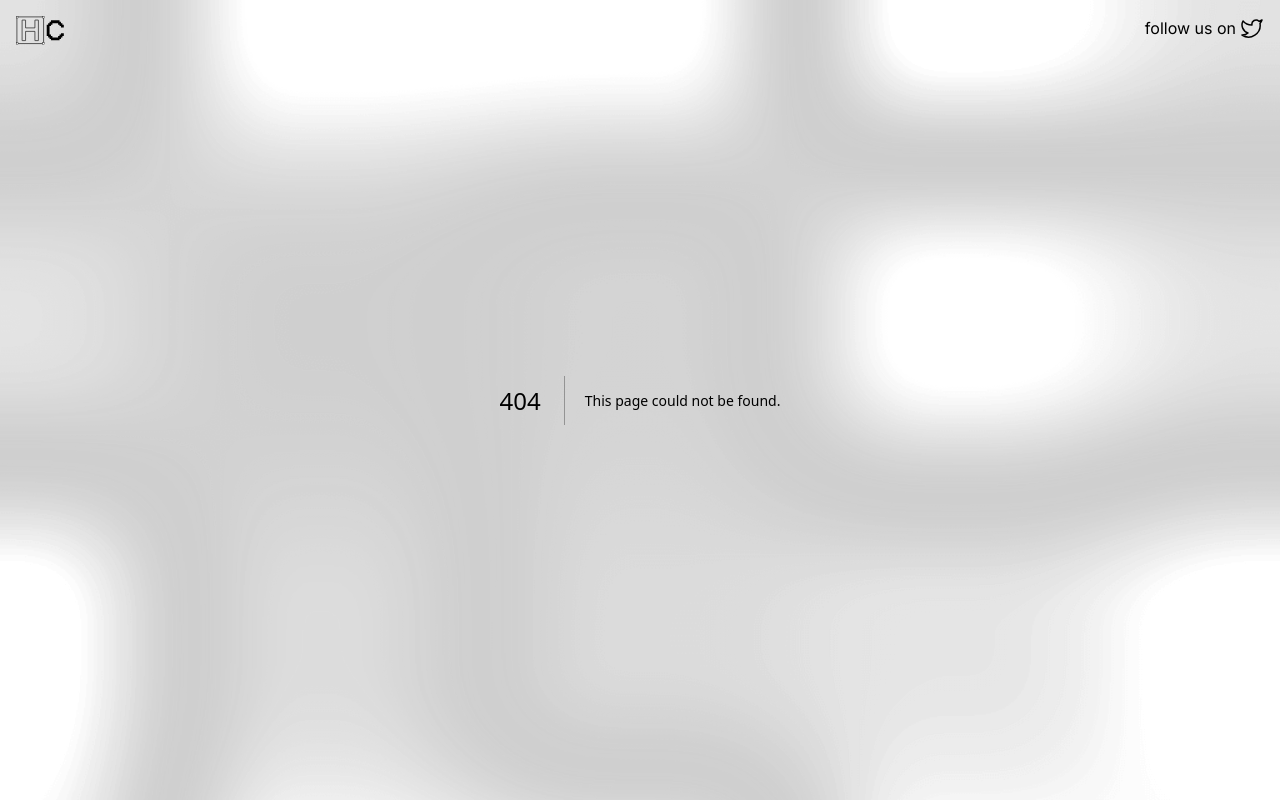
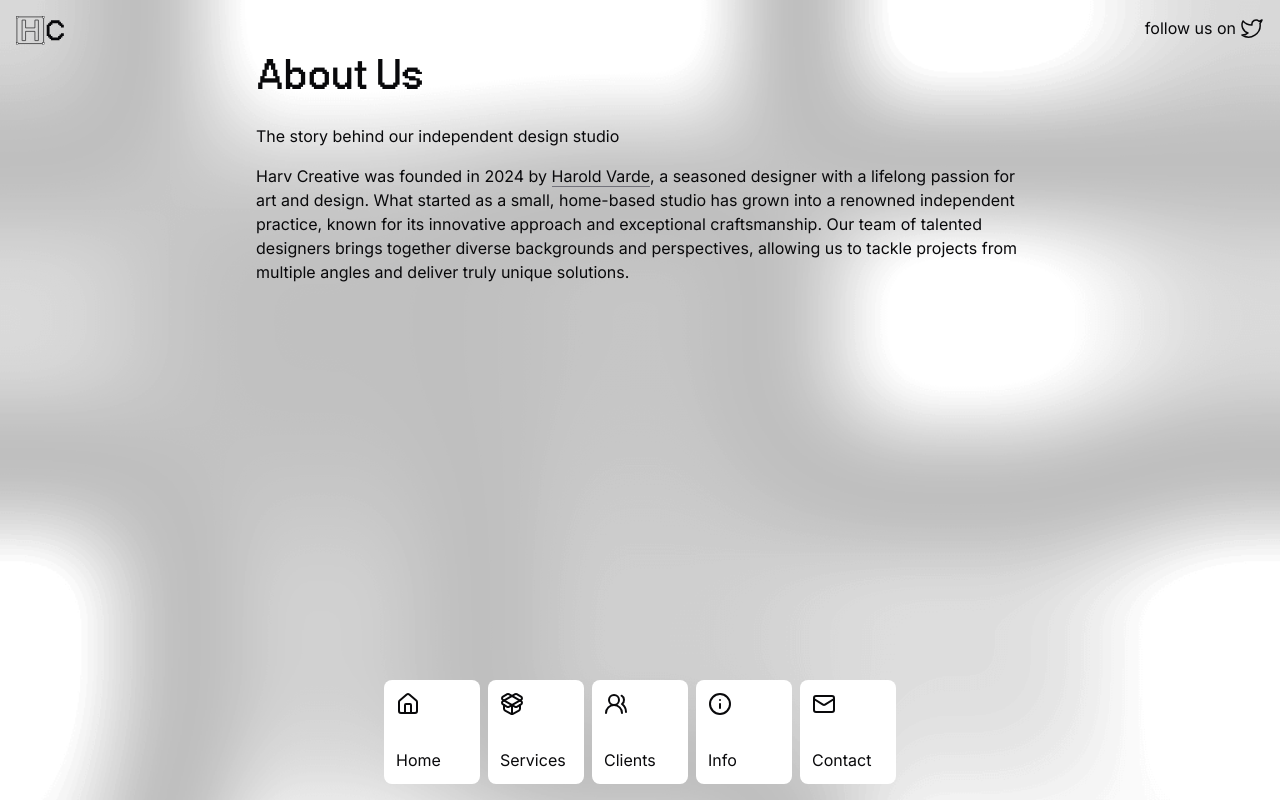
Before and after one commit to haroldjeshua/creative, a Next.js app: page /info in a window 1280 px wide. Before the commit this address had no page. Built offline with nearby package versions, Linux system fonts and the light colour scheme.

Commit message:
routes layout + page

```diff
--- /dev/null
+++ b/app/(routes)/clients/page.tsx
@@ -0,0 +1,16 @@
+export default function Page() {
+  return (
+    <section className="space-y-4">
+      <h1 className="font-display text-6xl">Clients</h1>
+      <h3>Trusted by leading brands and businesses</h3>
+      <p>
+        At Harv Creative, we take pride in the lasting partnerships we&apos;ve
+        forged with our clients. Our collaborative approach and unwavering
+        commitment to excellence have earned us the trust of leading brands and
+        businesses across various industries. We&apos;re honored to have worked
+        with these esteemed organizations and look forward to continuing to
+        deliver exceptional design solutions.
+      </p>
+    </section>
+  );
+}
--- /dev/null
+++ b/app/(routes)/contact/page.tsx
@@ -0,0 +1,15 @@
+export default function Page() {
+  return (
+    <section className="space-y-4">
+      <h1 className="font-display text-6xl">Get in Touch</h1>
+      <h3>Let&apos;s bring your design vision to life</h3>
+      <p>
+        We&apos;re excited to discuss your design needs and explore how our
+        expertise can elevate your brand. Whether you&apos;re looking to refresh
+        your brand identity, create a captivating website, or develop
+        eye-catching print materials, our team is ready to collaborate and bring
+        your ideas to life.
+      </p>
+    </section>
+  );
+}
--- /dev/null
+++ b/app/(routes)/info/page.tsx
@@ -0,0 +1,26 @@
+import Link from "next/link";
+
+export default function Page() {
+  return (
+    <section className="space-y-4">
+      <h1 className="font-display text-6xl">About Us</h1>
+      <h3>The story behind our independent design studio</h3>
+      <p>
+        Harv Creative was founded in 2024 by{" "}
+        <Link
+          href="https://harvio.vercel.app"
+          target="_blank"
+          className="border-b border-muted-foreground transition-colors hover:text-foreground/60"
+        >
+          Harold Varde
+        </Link>
+        , a seasoned designer with a lifelong passion for art and design. What
+        started as a small, home-based studio has grown into a renowned
+        independent practice, known for its innovative approach and exceptional
+        craftsmanship. Our team of talented designers brings together diverse
+        backgrounds and perspectives, allowing us to tackle projects from
+        multiple angles and deliver truly unique solutions.
+      </p>
+    </section>
+  );
+}
--- /dev/null
+++ b/app/(routes)/layout.tsx
@@ -0,0 +1,13 @@
+import React from "react";
+
+export default function RoutesLayout({
+  children,
+}: {
+  children: React.ReactNode;
+}) {
+  return (
+    <div className="mx-auto flex min-h-screen max-w-screen-md items-start justify-center pt-12">
+      {children}
+    </div>
+  );
+}
--- /dev/null
+++ b/app/(routes)/services/page.tsx
@@ -0,0 +1,15 @@
+export default function Page() {
+  return (
+    <section className="space-y-4">
+      <h1 className="font-display text-6xl">Services</h1>
+      <h3>Comprehensive services to elevate your brand and business</h3>
+      <p>
+        Our diverse range of design services caters to all your brand&apos;s
+        needs. From crafting compelling brand identities to developing
+        user-friendly websites and creating captivating print materials, we have
+        the expertise to bring your vision to life. Explore our offerings and
+        discover how we can help your business stand out in a crowded market.
+      </p>
+    </section>
+  );
+}
--- a/app/globals.css
+++ b/app/globals.css
@@ -79,6 +79,11 @@
   background-image: url("/texture.png");
   background-color: var(--background);
   background-size: cover;
-    opacity: 0.75;
   z-index: -1;
 }
+
+.stroke-text {
+  -webkit-text-stroke-width: 1px;
+  -webkit-text-stroke-color: var(--foreground);
+  color: transparent;
+}
--- a/app/layout.tsx
+++ b/app/layout.tsx
@@ -5,6 +5,7 @@ import "./globals.css";
 import { cn } from "@/lib/utils";
 import { siteConfig } from "@/config/site";
 import { Header } from "@/components/header";
+import { Navbar } from "@/components/navbar";
 
 const fontDisplay = localFont({
   src: "../public/fonts/PPNeueBit-Bold.otf",
@@ -34,13 +35,12 @@ export default function RootLayout({
         className={cn(
           "relative bg-background font-sans antialiased",
           fontSans.variable,
-          fontDisplay.variable
+          fontDisplay.variable,
         )}
       >
-        <Header/>
-        <main className="min-h-screen">
-          {children}
-        </main>
+        <Header />
+        <main className="px-4">{children}</main>
+        <Navbar />
         <div className="texture pointer-events-none absolute inset-0" />
       </body>
     </html>
--- a/app/page.tsx
+++ b/app/page.tsx
@@ -1,16 +1,24 @@
 import { ComingSoon } from "@/components/coming-soon";
-import { BadgeApps, BadgeFrontend, BadgeIcons, BadgeInterface, BadgeSoftware, BadgeWebsites } from "@/components/decors";
+import {
+  BadgeApps,
+  BadgeFrontend,
+  BadgeIcons,
+  BadgeInterface,
+  BadgeSoftware,
+  BadgeWebsites,
+} from "@/components/decors";
+import { Navbar } from "@/components/navbar";
 import { siteConfig } from "@/config/site";
 
 export default function Home() {
   return (
     <section className="relative flex min-h-screen flex-col items-center justify-center">
-      <BadgeWebsites className="absolute top-24 left-2 rotate-[2.94deg]" />
-      <BadgeIcons className="absolute top-12 right-8 rotate-[9.96deg]" />
-      <BadgeFrontend className="absolute top-36 right-8 sm:right-12 rotate-[-9.21deg]" />
-      <BadgeApps className="absolute top-44 left-12 sm:left-48 rotate-[7.87deg]" />
-      <BadgeSoftware className="absolute top-44 right-4 sm:right-64" />
-      <BadgeInterface className="absolute top-32 left-4 sm:left-80 rotate-[-6.33deg]" />
+      <BadgeWebsites className="absolute left-2 top-24 rotate-[2.94deg]" />
+      <BadgeIcons className="absolute right-8 top-12 rotate-[9.96deg]" />
+      <BadgeFrontend className="absolute right-8 top-36 rotate-[-9.21deg] sm:right-12" />
+      <BadgeApps className="absolute left-12 top-44 rotate-[7.87deg] sm:left-48" />
+      <BadgeSoftware className="absolute right-4 top-44 sm:right-64" />
+      <BadgeInterface className="absolute left-4 top-32 rotate-[-6.33deg] sm:left-80" />
 
       <svg
         className="w-16"
@@ -67,13 +75,7 @@ export default function Home() {
       <h1 className="font-display text-6xl sm:text-7xl md:text-9xl">
         {siteConfig.title.toLocaleUpperCase()}
       </h1>
-      <h3 className="text-lg sm:text-xl">
-        {siteConfig.subtitle}
-      </h3>
-
-      <div className="fixed bottom-0 pb-8 w-full flex items-center justify-center animate-pulse">
-        <ComingSoon />
-      </div>
+      <h3 className="text-lg sm:text-xl">{siteConfig.subtitle}</h3>
     </section>
   );
 }
--- /dev/null
+++ b/components/navbar.tsx
@@ -0,0 +1,49 @@
+import { siteConfig } from "@/config/site";
+import { cn } from "@/lib/utils";
+import {
+  Home,
+  HomeIcon,
+  InfoIcon,
+  MailIcon,
+  PackageOpenIcon,
+  UsersRoundIcon,
+} from "lucide-react";
+import Link from "next/link";
+import { ComponentType, ReactNode } from "react";
+
+export interface RouteItem {
+  name: string;
+  href: string;
+  icon: ComponentType;
+}
+
+export const routes: RouteItem[] = [
+  { name: "Home", href: "/", icon: HomeIcon },
+  { name: "Services", href: "/services", icon: PackageOpenIcon },
+  { name: "Clients", href: "/clients", icon: UsersRoundIcon },
+  { name: "Info", href: "/info", icon: InfoIcon },
+  { name: "Contact", href: "/contact", icon: MailIcon },
+];
+
+export function Navbar() {
+  return (
+    <div className="fixed bottom-0 flex w-full  items-center justify-center pb-4">
+      <nav className="mx-auto flex max-w-screen-md gap-2">
+        {routes.map((route: RouteItem) => (
+          <Link
+            href={route.href}
+            key={route.href}
+            className={cn(
+              "flex flex-col gap-4 rounded-lg bg-background p-2 transition-colors ease-linear hover:bg-background/50 sm:min-w-24 sm:gap-8 sm:p-3",
+            )}
+          >
+            <span>
+              <route.icon />
+            </span>
+            <span>{route.name}</span>
+          </Link>
+        ))}
+      </nav>
+    </div>
+  );
+}
--- a/config/site.ts
+++ b/config/site.ts
@@ -8,8 +8,8 @@ export const siteConfig = {
   addresS: "Manila, Philippines",
   routes: [
     { name: "Home", href: "/" },
+    { name: "Services", href: "/services" },
     { name: "Clients", href: "/clients" },
-    { name: "Services", href: "/services" },
     { name: "Info", href: "/info" },
     { name: "Contact", href: "/contact" },
   ],
```
Lines whose indentation alone changed are shown as unchanged.
